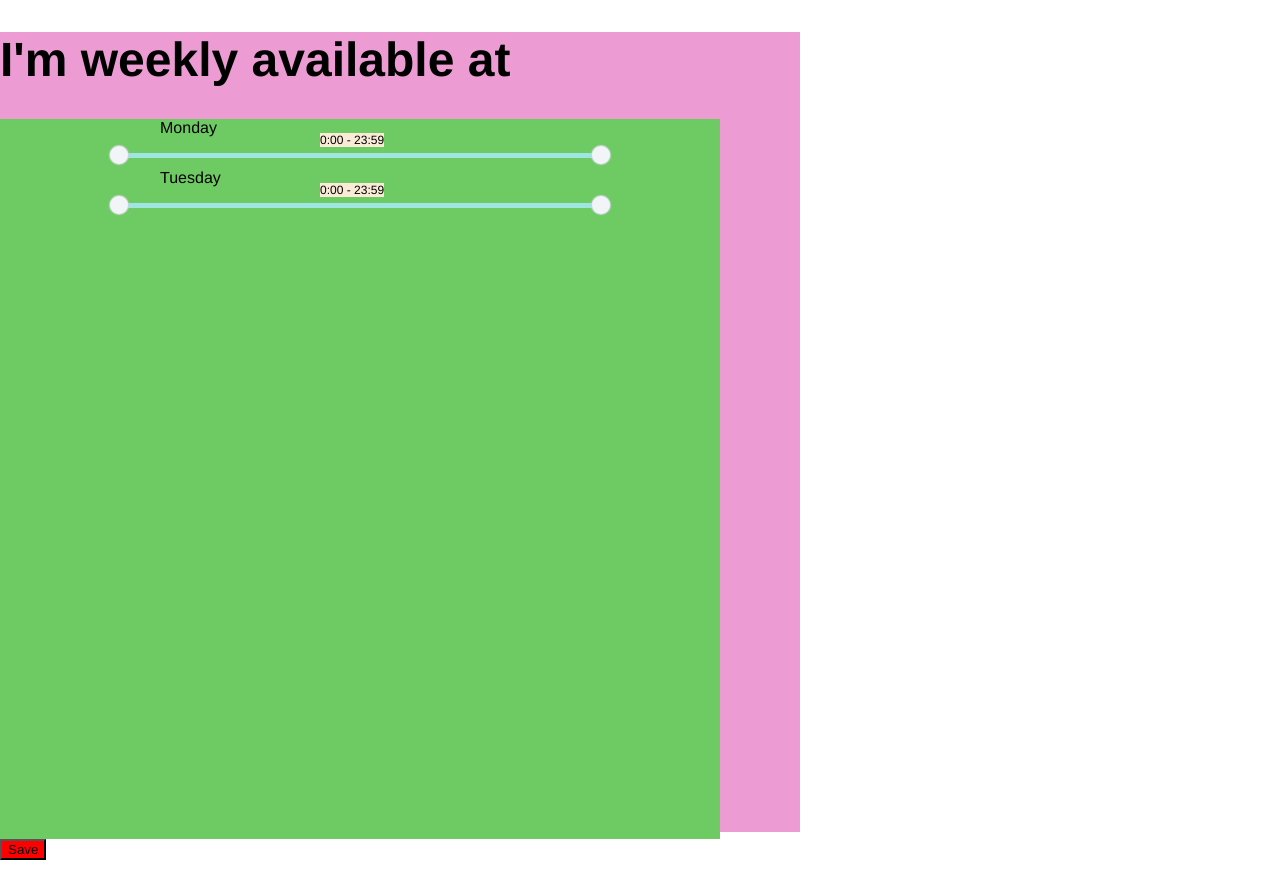
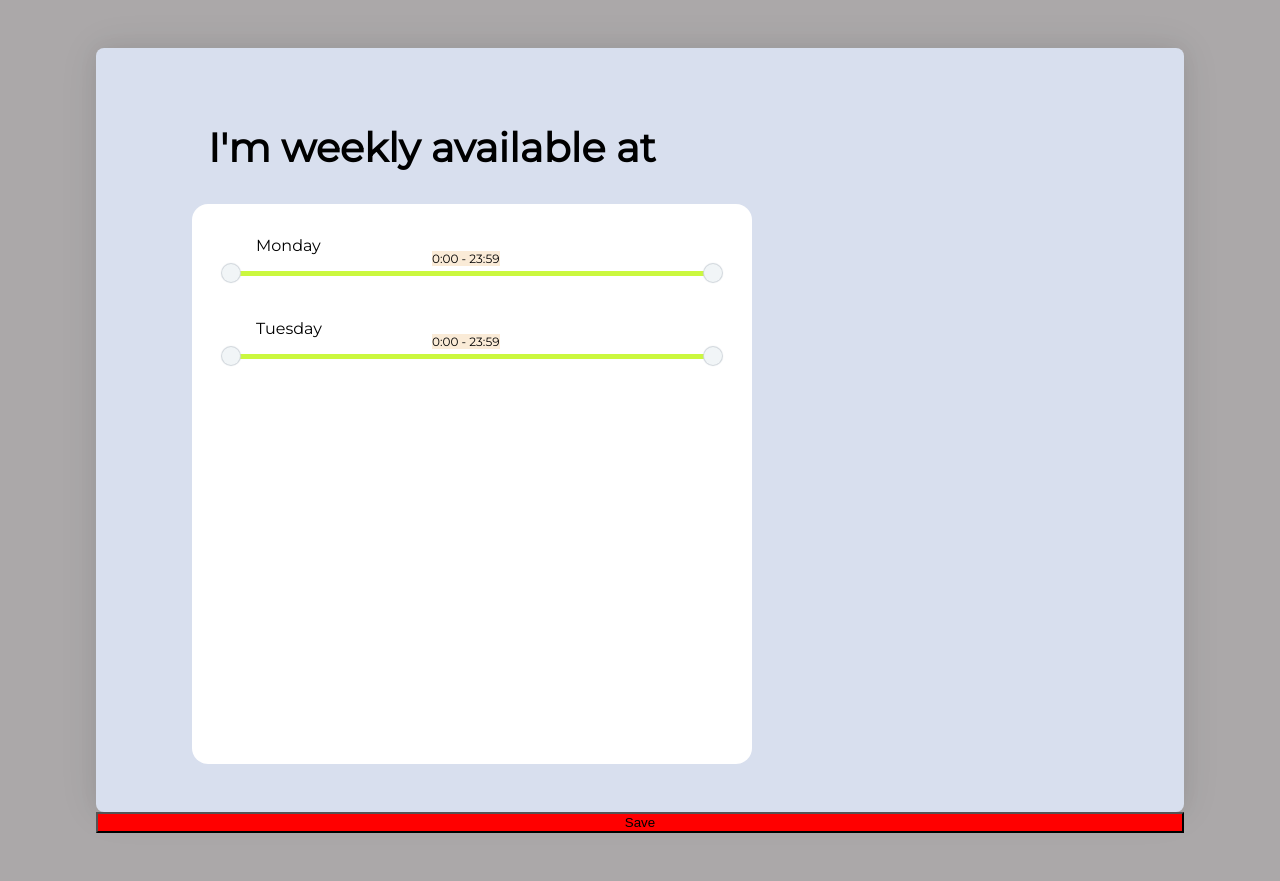
Before and after one commit to maya-salcedo/challenge, a React (Create React App) app in the folder client/: page / in a window 1280 px wide. Before the commit the page ends 860 px from the top, so only its background shows below. Built offline with nearby package versions, Linux system fonts and the light colour scheme.

Commit message:
experimenting on the color palette

```diff
--- a/client/public/index.html
+++ b/client/public/index.html
@@ -2,42 +2,22 @@
 <html lang="en">
   <head>
     <meta charset="utf-8" />
-    <link rel="icon" href="%PUBLIC_URL%/favicon.ico" />
     <meta name="viewport" content="width=device-width, initial-scale=1" />
     <meta name="theme-color" content="#000000" />
     <meta
       name="description"
       content="Web site created using create-react-app"
     />
-    <link rel="apple-touch-icon" href="%PUBLIC_URL%/logo192.png" />
-    <!--
-      manifest.json provides metadata used when your web app is installed on a
-      user's mobile device or desktop. See https://developers.google.com/web/fundamentals/web-app-manifest/
-    -->
-    <link rel="manifest" href="%PUBLIC_URL%/manifest.json" />
-    <!--
-      Notice the use of %PUBLIC_URL% in the tags above.
-      It will be replaced with the URL of the `public` folder during the build.
-      Only files inside the `public` folder can be referenced from the HTML.
-
-      Unlike "/favicon.ico" or "favicon.ico", "%PUBLIC_URL%/favicon.ico" will
-      work correctly both with client-side routing and a non-root public URL.
-      Learn how to configure a non-root public URL by running `npm run build`.
-    -->
-    <title>React App</title>
+    <link rel="preconnect" href="https://fonts.googleapis.com" />
+    <link rel="preconnect" href="https://fonts.gstatic.com" crossorigin />
+    <link
+      href="https://fonts.googleapis.com/css2?family=Montserrat&display=swap"
+      rel="stylesheet"
+    />
+    <title>SportNetwork Challenge</title>
   </head>
   <body>
     <noscript>You need to enable JavaScript to run this app.</noscript>
     <div id="root"></div>
-    <!--
-      This HTML file is a template.
-      If you open it directly in the browser, you will see an empty page.
-
-      You can add webfonts, meta tags, or analytics to this file.
-      The build step will place the bundled scripts into the <body> tag.
-
-      To begin the development, run `npm start` or `yarn start`.
-      To create a production bundle, use `npm run build` or `yarn build`.
-    -->
   </body>
 </html>
--- a/client/src/components/content/index.js
+++ b/client/src/components/content/index.js
@@ -1,9 +1,21 @@
 import React from 'react';
-import { Button, Container, Day, Frame, Group, Title } from './styles/content';
+import {
+  Base,
+  Button,
+  Container,
+  Day,
+  Frame,
+  Group,
+  Title,
+} from './styles/content';
 
 export default function Content({ children, ...restProps }) {
   return <Container {...restProps}>{children}</Container>;
 }
+
+Content.Base = function ContentBase({ children, ...restProps }) {
+  return <Base {...restProps}>{children}</Base>;
+};
 
 Content.Frame = function ContentFrame({ children, ...restProps }) {
   return <Frame {...restProps}>{children}</Frame>;
--- a/client/src/components/content/styles/content.js
+++ b/client/src/components/content/styles/content.js
@@ -1,25 +1,43 @@
 import styled from 'styled-components';
 
 export const Container = styled.div`
-  width: 50rem;
-  height: 50rem;
-  background-color: #ec9cd3;
+  display: flex;
+  flex-direction: column;
+  text-align: left;
+  padding: 3rem 6rem;
+  background-color: #aba8a9;
+  font-family: 'Montserrat', sans-serif;
+`;
+
+export const Base = styled.div`
+  background-color: #d8dfee;
+  border-radius: 0.5rem;
+  padding: 1rem 3rem;
+  box-shadow: 0 0 20px rgba(0, 0, 0, 0.05), 0 0px 40px rgba(0, 0, 0, 0.08);
 `;
 
 export const Frame = styled.div`
-  background-color: #6ecb63;
-  width: 45rem;
-  height: 45rem;
+  background-color: #fff;
+  width: 35rem;
+  height: 35rem;
+  margin: 2rem 3rem;
+  border-radius: 1rem;
 `;
 
 export const Title = styled.h1`
-  font-size: 3rem;
+  font-size: 2.5rem;
+  padding: 2rem 4rem 0rem 4rem;
 `;
 
-export const Group = styled.div``;
+export const Group = styled.div`
+  padding: 1rem;
+  :first-of-type {
+    padding-top: 2rem;
+  }
+`;
 
 export const Day = styled.div`
-  padding-left: 10rem;
+  padding-left: 3rem;
 `;
 
 export const Button = styled.button`
--- a/client/src/components/multiRangeSlider/multiRangeSlider.css
+++ b/client/src/components/multiRangeSlider/multiRangeSlider.css
@@ -30,7 +30,7 @@
 }
 
 .slider__range {
-  background-color: #9fe5e1;
+  background-color: #cbf83e;
   z-index: 2;
 }
 
--- a/client/src/containers/content.js
+++ b/client/src/containers/content.js
@@ -4,6 +4,7 @@ import { Content } from '../components';
 export function ContentContainer({ children }) {
   return (
     <Content>
+      <Content.Base>
         <Content.Title>I'm weekly available at</Content.Title>
         <Content.Frame>
           <Content.Group>
@@ -15,6 +16,7 @@ export function ContentContainer({ children }) {
             {children}
           </Content.Group>
         </Content.Frame>
+      </Content.Base>
       <Content.Button>Save</Content.Button>
     </Content>
   );
```
Lines whose indentation alone changed are shown as unchanged.
